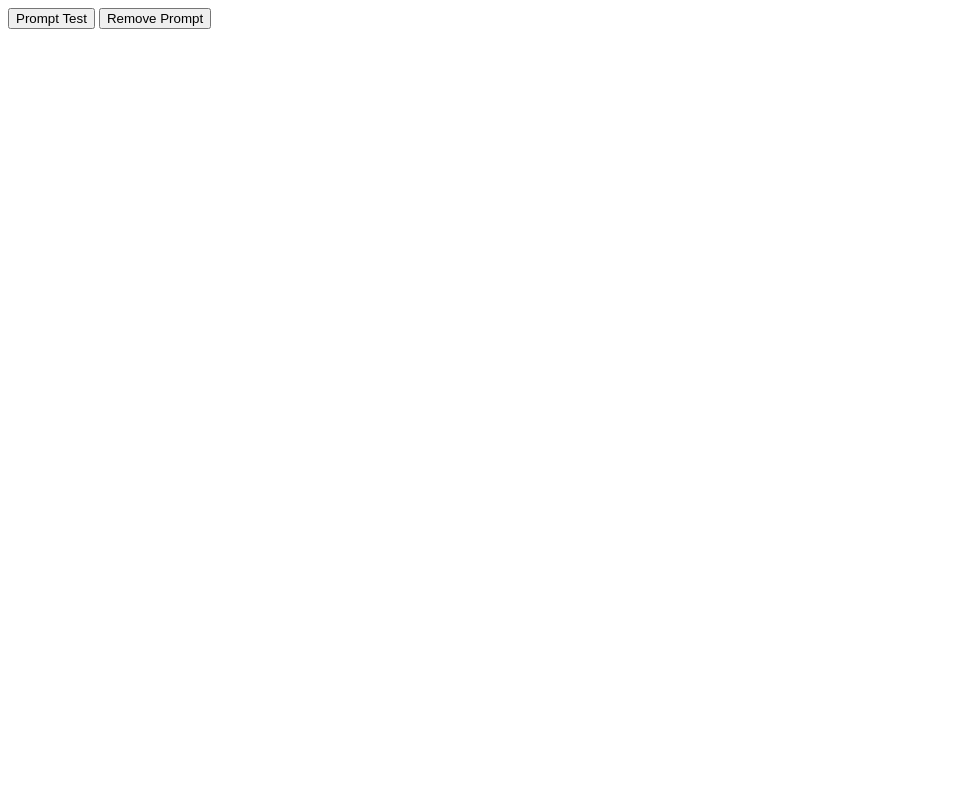
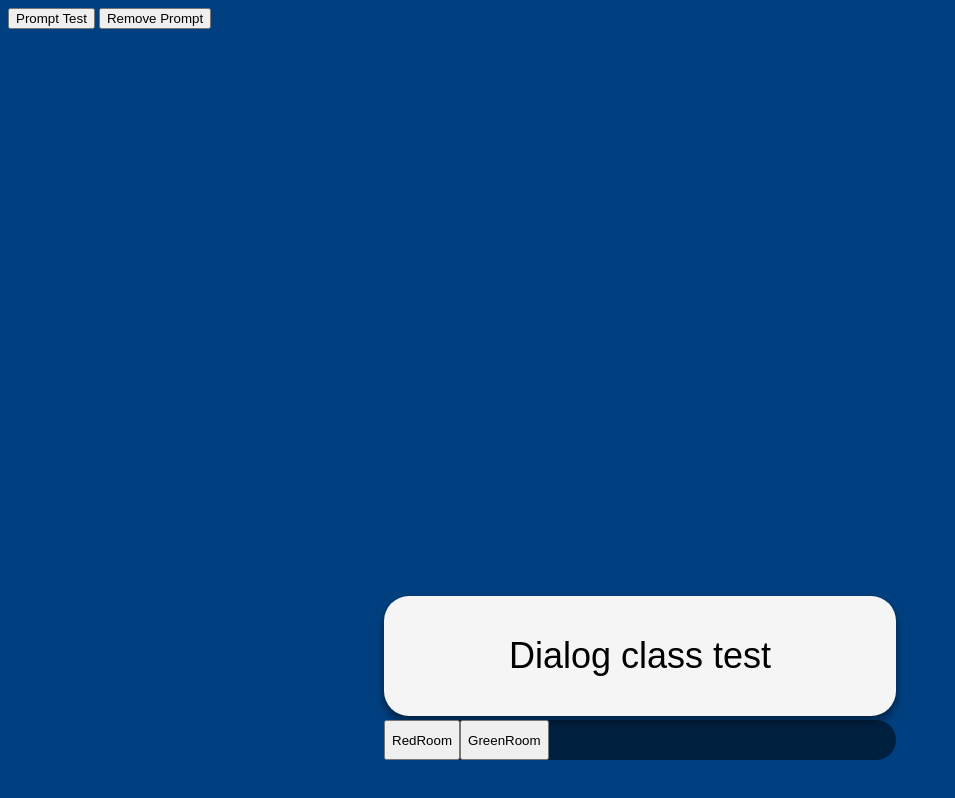
Before and after one commit to atavarez25/6.8, a plain HTML site: page index.html in a window 1280 px wide. Both pictures are taken after a click on the button "Prompt Test". Shown: the whole page, without its empty margins (0-955 px from the left). Drawn offline with nearby package versions, Linux system fonts and the light colour scheme.

Commit message:
Updated Navigator

```diff
--- a/index.css
+++ b/index.css
@@ -24,3 +24,21 @@
 	animation-duration: 1s;
 	animation-fill-mode: forwards;
 }
+
+#Navigator {
+	position: fixed;
+	display: flex;
+	left: 30%;
+	width: 40%;
+	height: 5%;
+	top: 90%;
+
+	border-radius: 25px;
+
+	background: rgba(0, 0, 0, .5);
+}
+
+#NavUL {
+	display: flex;
+	justify-content: space-around;
+}
--- a/index.html
+++ b/index.html
@@ -5,7 +5,7 @@
 		<link rel="stylesheet" href="index.css">
 	</head>
 
-	<body>
+	<body id="body">
 
 		<button id="cre">
 			Prompt Test
--- a/main.js
+++ b/main.js
@@ -1,11 +1,33 @@
 //
 //import Signal from "lib/signal.js"
-const Locations = [
-	Test = [ //
-		Children = ["Test2","Test3"]
-		Data = []
-	]
-];
+const body = document.getElementById("body");
+let RunningDialog;
+
+const Locations = {
+	Test: {
+		Children: ["RedRoom","GreenRoom"]
+	},
+	RedRoom: {
+		Children: ["Test"]
+	}
+}
+
+const LocationCallbacks = {
+	Test: function() {
+		$("body").css("background","rgb(0,64,128)");
+		console.log('s');
+	},
+
+	RedRoom: function() {
+		$("body").css("background","rgb(128,64,0)");
+	}
+}
+
+function Clear(Dom) {
+	while (Dom.firstChild) {
+		Dom.remove(Dom.firstChild);
+	}
+}
 
 class Signal {
 	constructor() {
@@ -58,11 +80,17 @@ class Prompt {
 			this.Dom.setAttribute(attrs[i][0],attrs[i][1]);
 		}
 	}
+
+	GetDom() {
+		console.log(this.Dom);
+		return this.Dom;
+	}
 }
 
 
 class Dialog {
 	constructor(InitialText,Color) {
+		this.DialogRunning = false;
 		this.Prompt = new Prompt("p",InitialText);
 		$("#Dialog").css("Color",Color);
 
@@ -80,19 +108,77 @@ class Dialog {
 	}
 
 	ChangeText(Text,Speed) {
-		this.Prompt.Dom.innerHTML = "";
-		for (let i = 0; i < Text.length; i ++) {
-			setTimeout(() => {this.Prompt.Dom.innerHTML = this.Prompt.Dom.innerHTML + Text[i]},Speed * i);
+		if (!this.DialogRunning) {
+			this.DialogRunning = true;
+			setTimeout(() => {this.DialogRunning = false;},Speed * Text.length);
+
+			this.Prompt.Dom.innerHTML = "";
+			for (let i = 0; i < Text.length; i ++) {
+				setTimeout(() => {this.Prompt.Dom.innerHTML = this.Prompt.Dom.innerHTML + Text[i]},Speed * i);
+			}
 		}
 	}
 }
 
+function LoadNodes() {
+	for (let i = 0; i < Location.Children.length; i ++) {
+			let Li = document.createElement("button");
+			Li.innerHTML = Location.Children[i];
+
+			if (Locations[Location.Children[i]]) {
+				Li.onclick = function() {
+					this.Pressed.Fire(Point);
+					Clear(this.Dom);
+					this.Point
+				}
+			}
+
+			Nav.appendChild(Li);
+		}
+}
+
 
 class Navigator {
-	constructor(Point) {
-		this.Dom = new Prompt("div");
-		//let Nav = newElement
+	constructor(StartPoint) {
+		this.Prompt = new Prompt("div","");
+		this.Pressed = new Signal();
+		this.Point = StartPoint;
+		this.Prompt.Activate(document.getElementById("body"));
+		this.Dom = this.Prompt.GetDom();
 
+		let Nav = document.createElement("div");
+		this.Dom.setAttribute("id","Navigator");
+		Nav.setAttribute("id","NavUL");
+
+		let Location = Locations[StartPoint];
+
+
+		this.Update = function(Point) {
+			this.Pressed.Fire(Point);
+			Clear(this.Dom);
+		}
+
+
+
+		for (let i = 0; i < Location.Children.length; i ++) {
+			let Li = document.createElement("button");
+			Li.innerHTML = Location.Children[i];
+
+			if (Locations[Location.Children[i]]) {
+				Li.onclick = function() {
+					this.Pressed.Fire(Point);
+					Clear(this.Dom);
+					this.Point
+				}
+			}
+
+			Nav.appendChild(Li);
+		}
+
+
+		this.Dom.appendChild(Nav);
+		document.getElementById("body").appendChild(this.Dom);
+		LocationCallbacks[StartPoint]();
 	}
 }
 
@@ -105,11 +191,12 @@ TestSignal.Connect(function(res) {
 TestSignal.Fire("Signals are working");
 
 let NewDialog = new Dialog("Prompt test")
+let Navigate = new Navigator("Test");
 
 
 $("#cre").click(function() {
 	NewDialog.Activate(document.getElementById("DialogContainer"));
-	setTimeout(() => {NewDialog.ChangeText("Dialog class test",50);},4000)
+	setTimeout(() => {NewDialog.ChangeText("Dialog class test",50);},1000)
 });
 
 $("#rem").click(function() {
```
